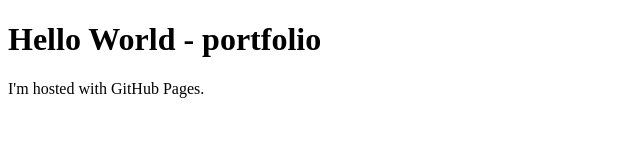
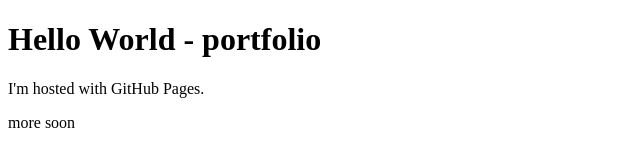
Before and after one commit to byby9999/byby9999.github.io, a plain HTML site: page index.html in a window 1280 px wide. Shown: the full height of the page, 0-640 px from the left. Drawn offline with Linux system fonts and the light colour scheme.

Commit message:
Update index.html

```diff
--- a/index.html
+++ b/index.html
@@ -3,5 +3,6 @@
 <body>
 <h1>Hello World - portfolio</h1>
 <p>I'm hosted with GitHub Pages.</p>
+<p>more soon</p>
 </body>
 </html>
```
